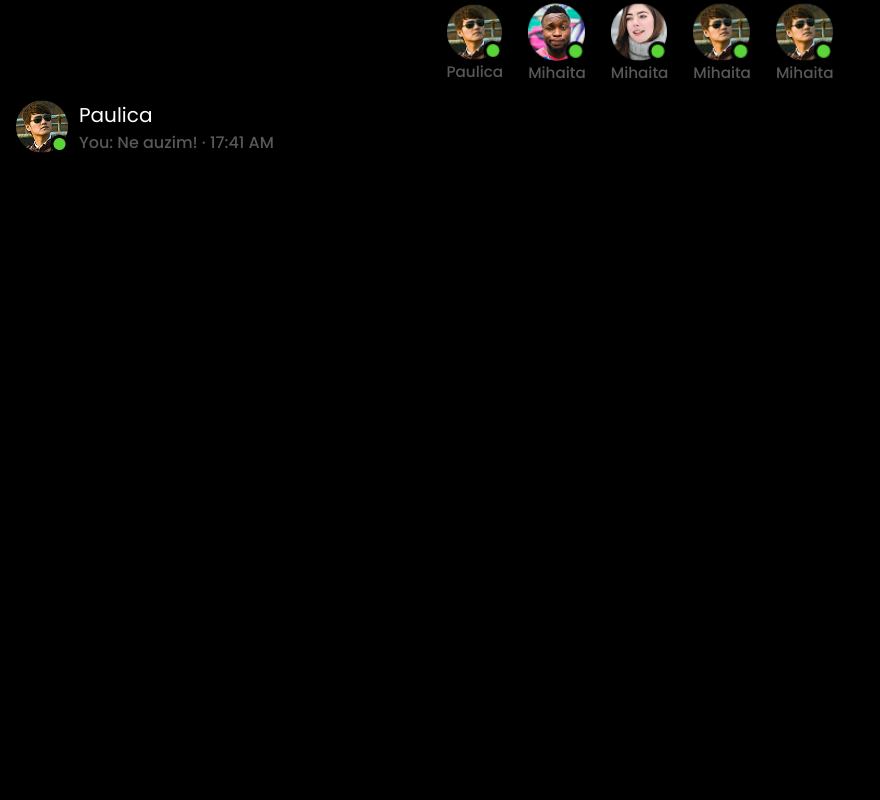
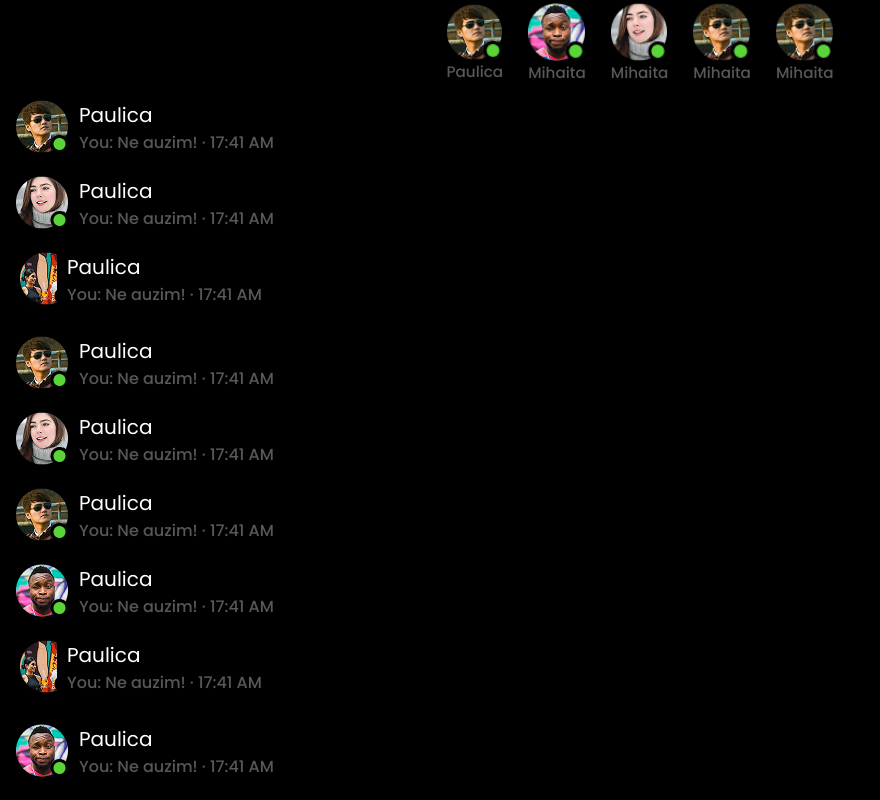
Before and after one commit to GabiPostinn/Messanger, a plain HTML site: page index.html in a window 1280 px wide. Shown: the part 319-1119 px from the top of the page, without its empty margins (0-880 px from the left). Before the commit the page ends 800 px from the top, so only its background shows below. Drawn offline with Linux system fonts and the light colour scheme.

Commit message:
More Conversation Add

```diff
--- a/index.html
+++ b/index.html
@@ -13,7 +13,9 @@
   </head>
   <!--400px SITE!!-->
   <body>
-    <div class="iphone"><img src="Images/Dark.png" /></div>
+    <div class="iphone-position">
+      <div class="iphone"><img src="Images/Dark.png" /></div>
+    </div>
     <div class="top-nav">
       <div class="navbar row">
         <div class="left-nav row row-center">
@@ -64,6 +66,78 @@
           <p>You: Ne auzim! · 17:41 AM</p>
         </div>
       </div>
+      <div class="conv row">
+        <div class="user">
+          <img src="Images/Profile Photo (2).png" />
+        </div>
+        <div class="user-name">
+          <h1>Paulica</h1>
+          <p>You: Ne auzim! · 17:41 AM</p>
+        </div>
+      </div>
+      <div class="conv row">
+        <div class="user">
+          <img src="Images/Profile Photo (3).png" />
+        </div>
+        <div class="user-name">
+          <h1>Paulica</h1>
+          <p>You: Ne auzim! · 17:41 AM</p>
+        </div>
+      </div>
+      <div class="conv row">
+        <div class="user">
+          <img src="Images/Profile Photo (1).png" />
+        </div>
+        <div class="user-name">
+          <h1>Paulica</h1>
+          <p>You: Ne auzim! · 17:41 AM</p>
+        </div>
+      </div>
+      <div class="conv row">
+        <div class="user">
+          <img src="Images/Profile Photo (2).png" />
+        </div>
+        <div class="user-name">
+          <h1>Paulica</h1>
+          <p>You: Ne auzim! · 17:41 AM</p>
+        </div>
+      </div>
+      <div class="conv row">
+        <div class="user">
+          <img src="Images/Profile Photo (1).png" />
+        </div>
+        <div class="user-name">
+          <h1>Paulica</h1>
+          <p>You: Ne auzim! · 17:41 AM</p>
+        </div>
+      </div>
+      <div class="conv row">
+        <div class="user">
+          <img src="Images/Profile Photo.png" />
+        </div>
+        <div class="user-name">
+          <h1>Paulica</h1>
+          <p>You: Ne auzim! · 17:41 AM</p>
+        </div>
+      </div>
+      <div class="conv row">
+        <div class="user">
+          <img src="Images/Profile Photo (3).png" />
+        </div>
+        <div class="user-name">
+          <h1>Paulica</h1>
+          <p>You: Ne auzim! · 17:41 AM</p>
+        </div>
+      </div>
+      <div class="conv row">
+        <div class="user">
+          <img src="Images/Profile Photo.png" />
+        </div>
+        <div class="user-name">
+          <h1>Paulica</h1>
+          <p>You: Ne auzim! · 17:41 AM</p>
+        </div>
+      </div>
     </section>
   </body>
 </html>
--- a/style.css
+++ b/style.css
@@ -92,7 +92,14 @@ p {
   width: 100%;
   height: 100%;
 }
-.iphone2 {
+.iphone {
   width: 100%;
   height: 100%;
+  position: sticky;
+  top: 1px;
 }
+.iphone-position {
+  position: sticky;
+  background: black;
+  top: 0;
+}
```
